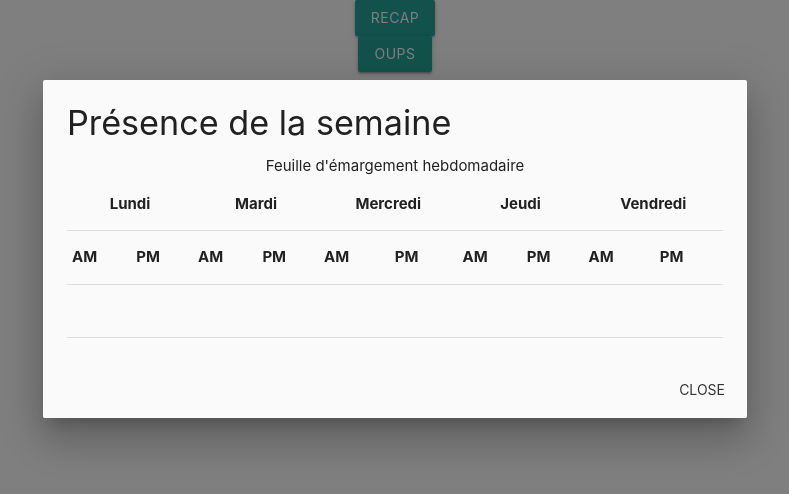
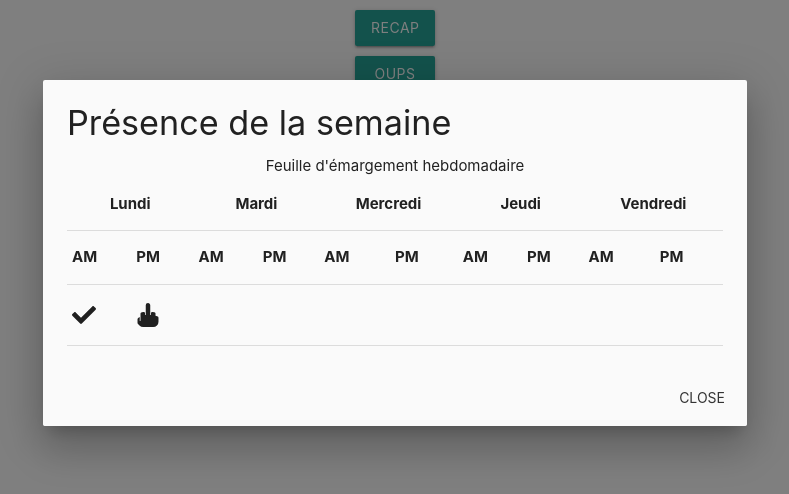
Before and after one commit to KleinosFR/hacknoel-front, a React (Create React App) app: page /options in a window 1280 px wide. Both pictures are taken after a click on the button "RECAP". Shown: the top 494 px of the page, without its empty margins (245-1034 px from the left). Built offline with nearby package versions, Linux system fonts and the light colour scheme.

Commit message:
table done

```diff
--- a/package.json
+++ b/package.json
@@ -5,6 +5,7 @@
   "dependencies": {
     "@fortawesome/fontawesome-svg-core": "^1.2.26",
     "@fortawesome/free-brands-svg-icons": "^5.12.0",
+    "@fortawesome/free-solid-svg-icons": "^5.12.0",
     "@fortawesome/react-fontawesome": "^0.1.8",
     "@testing-library/jest-dom": "^4.2.4",
     "@testing-library/react": "^9.4.0",
--- a/src/options/Option.jsx
+++ b/src/options/Option.jsx
@@ -7,7 +7,6 @@
 function Option() {
     return ( <div>
     <Recap/>
-
     <Oups />
     </div>
     )
--- a/src/options/Oups.jsx
+++ b/src/options/Oups.jsx
@@ -24,7 +24,7 @@
       preventScrolling: true,
       startingTop: '4%'
     }}
-    trigger={<Button node="button">OUPS</Button>}
+    trigger={<Button style={{width:"80px"}} node="button">OUPS</Button>}
   >
     <p>
       Lorem ipsum dolor sit amet, consectetur adipiscing elit, sed do eiusmod tempor incididunt ut labore et dolore magna aliqua. Ut enim ad minim veniam, quis nostrud exercitation ullamco laboris nisi ut aliquip ex ea commodo consequat. Duis aute irure dolor in reprehenderit in voluptate velit esse cillum dolore eu fugiat nulla pariatur. Excepteur sint occaecat cupidatat non proident, sunt in culpa qui officia deserunt mollit anim id est laborum
--- a/src/options/Recap.jsx
+++ b/src/options/Recap.jsx
@@ -31,7 +31,7 @@
       preventScrolling: true,
       startingTop: '4%'
     }}
-    trigger={<Button node="button">RECAP</Button>}
+    trigger={<Button style={{width:"80px", marginBottom:"10px", marginTop:"10px"}}node="button">RECAP</Button>}
   >
     <Tableau/>
   </Modal>
--- a/src/options/Table.jsx
+++ b/src/options/Table.jsx
@@ -1,6 +1,8 @@
 import React from "react";
 
-import { Table } from 'react-materialize';
+import { Table, Icon } from 'react-materialize';
+import { faCheck, faHandMiddleFinger } from "@fortawesome/free-solid-svg-icons";
+import { FontAwesomeIcon} from "@fortawesome/react-fontawesome"
 
 
 
@@ -35,10 +37,14 @@
       <tbody>
         <tr>
           <td>
-          <img class="fas fa-check"></img>
+          <Icon >
+              <FontAwesomeIcon icon={faCheck} />
+          </Icon>
           </td>
           <td>
-
+          <Icon >
+              <FontAwesomeIcon icon={faHandMiddleFinger} />
+          </Icon>
           </td>
           <td>
 
```
Also changed, not shown: 1 other file (tests, documents, lock files or other folders).
